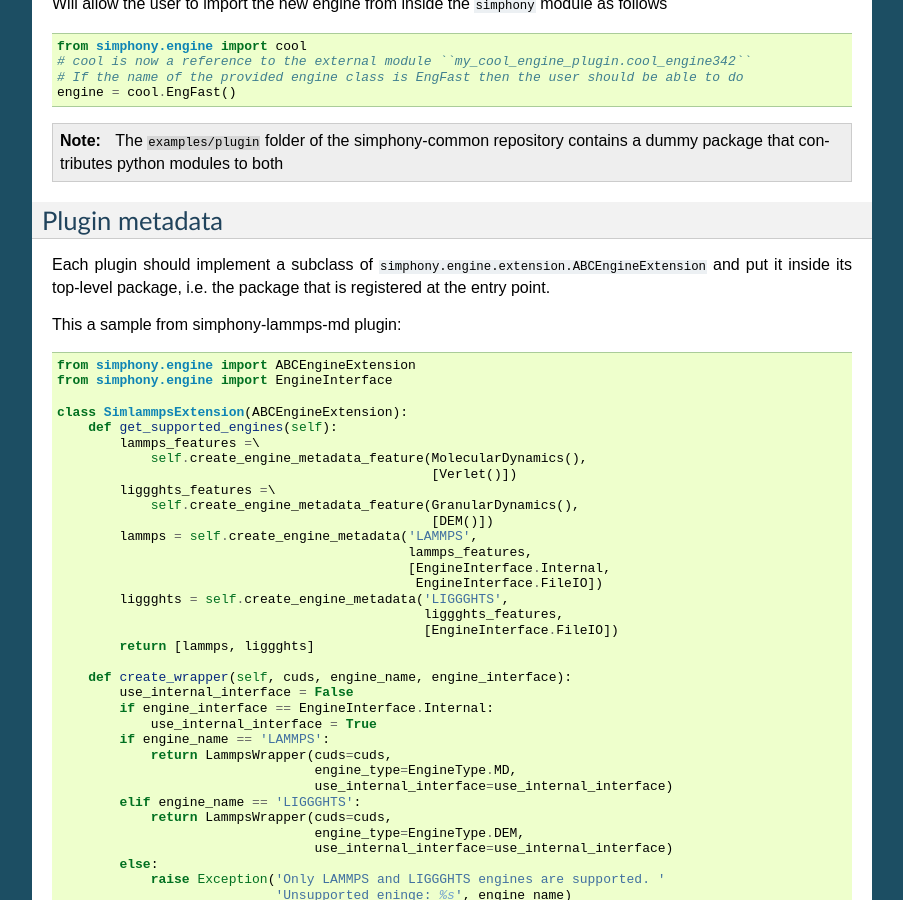
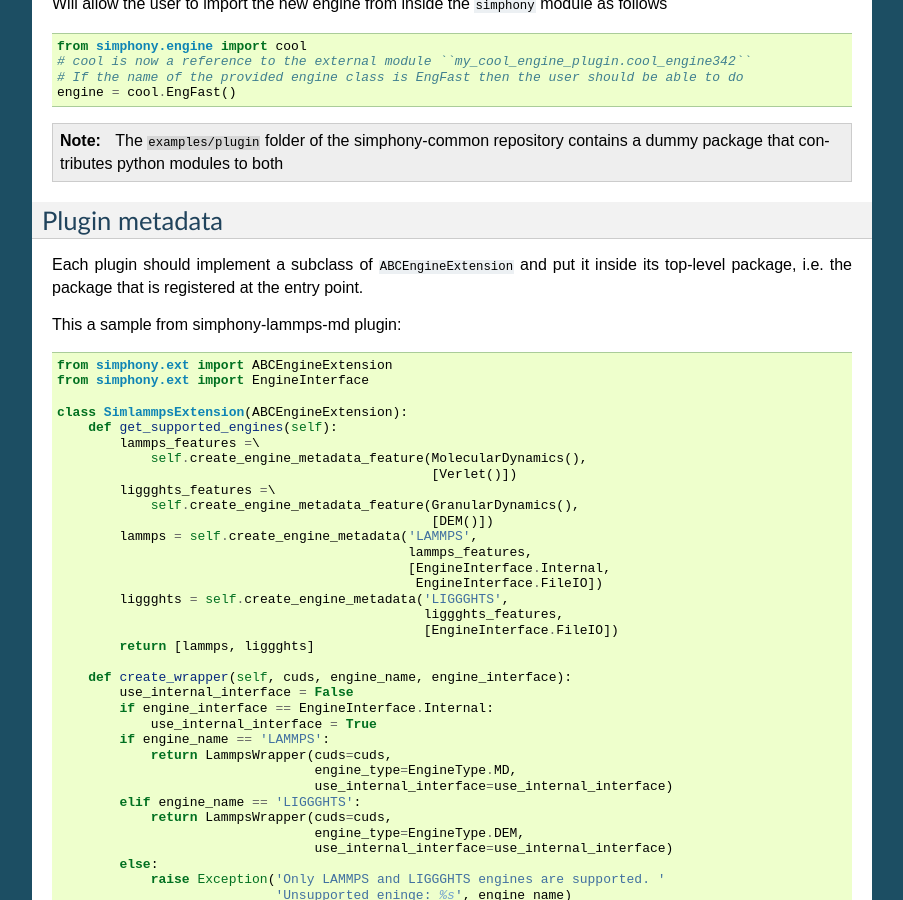
Before and after one commit to simphony/simphony-common, a Sphinx documentation site: the page built from doc/source/extending_simphony.rst, in a window 1280 px wide and 900 px high, scrolled down 704 px. Shown: the whole window, without its empty margins (198-1101 px from the left). Built offline with Sphinx 7.4.7, drawn with Linux system fonts in a browser that asks for light colours.

Commit message:
Fix docs to reflex ext module.

```diff
--- a/doc/source/extending_simphony.rst
+++ b/doc/source/extending_simphony.rst
@@ -58,13 +58,13 @@
 
 Plugin metadata
 ---------------
-Each plugin should implement a subclass of ``simphony.engine.extension.ABCEngineExtension`` and
+Each plugin should implement a subclass of ``ABCEngineExtension`` and
 put it inside its top-level package, i.e. the package that is registered at the entry point.
 
 This a sample from simphony-lammps-md plugin::
 
-    from simphony.engine import ABCEngineExtension
-    from simphony.engine import EngineInterface
+    from simphony.ext import ABCEngineExtension
+    from simphony.ext import EngineInterface
 
     class SimlammpsExtension(ABCEngineExtension):
         def get_supported_engines(self):
```
Also changed, not shown: doc/source/api/extension.rst (+18 -3 lines), 1 other file.
